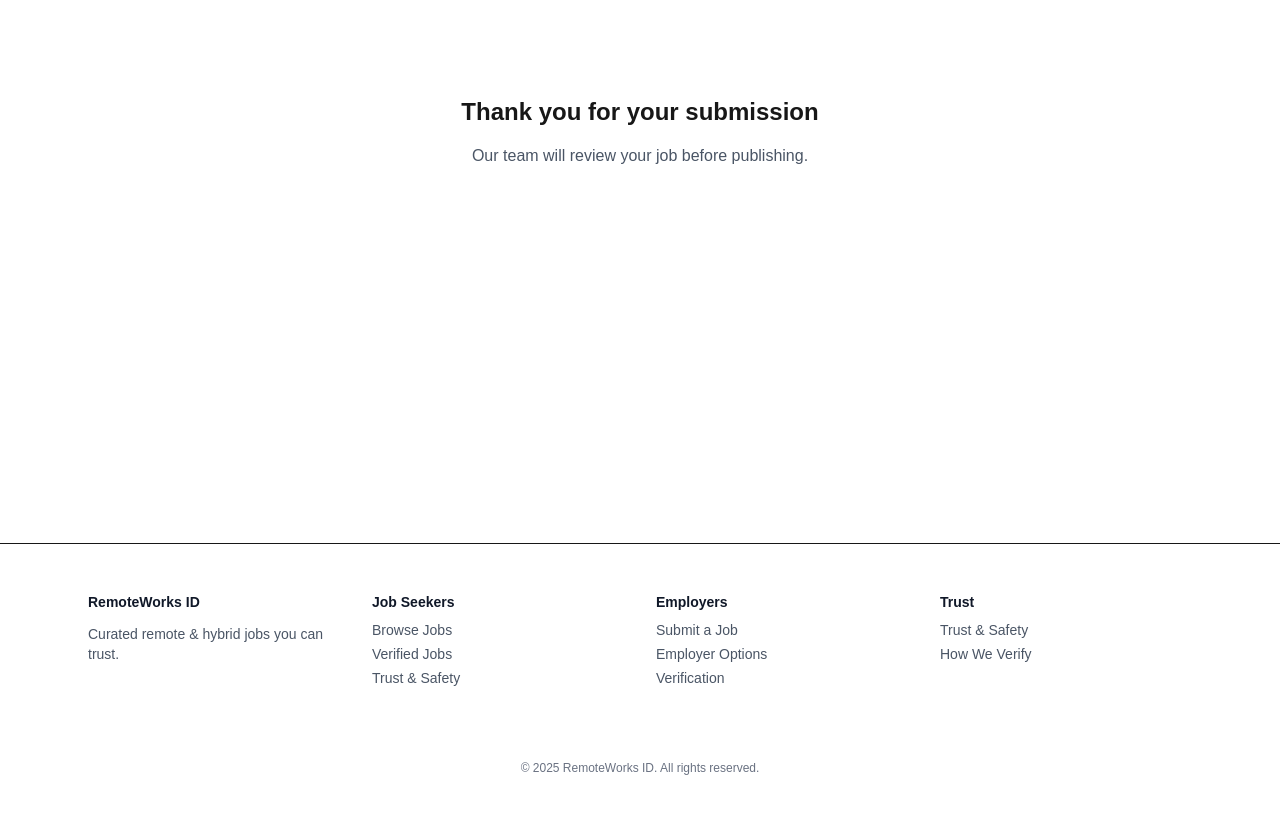
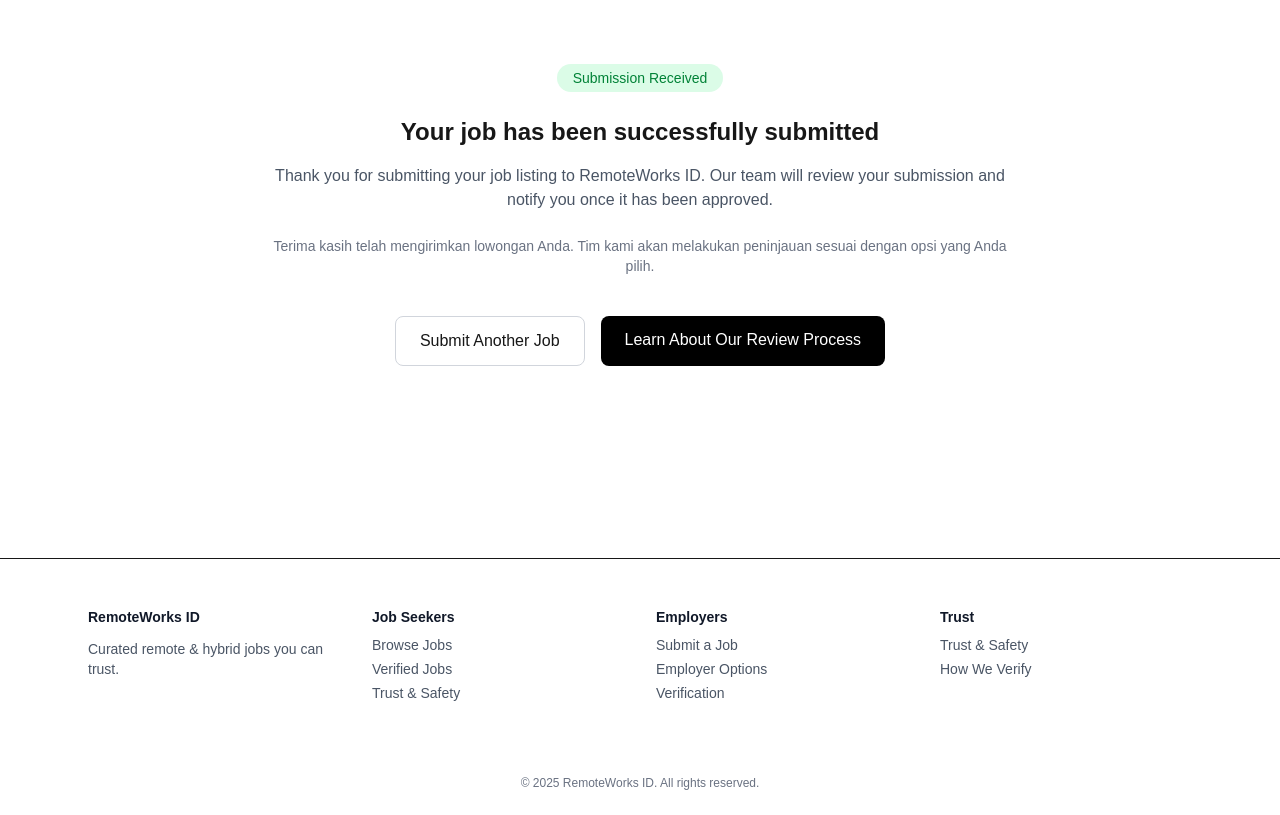
Before and after one commit to megakasmin/remoteworks-id, a Next.js app: page /employers/submit-job/success in a window 1280 px wide. Built offline with nearby package versions, Linux system fonts and the light colour scheme.

Commit message:
Additional Content for Success Submit a Job Page

```diff
--- a/app/employers/submit-job/page.tsx
+++ b/app/employers/submit-job/page.tsx
@@ -11,6 +11,7 @@
   const [priorityReview, setPriorityReview] = useState(false);
   const [highlighted, setHighlighted] = useState(false);
   const [reviewType, setReviewType] = useState<"standard" | "priority">("standard");
+
 
   const router = useRouter();
 
--- a/app/employers/submit-job/success/page.tsx
+++ b/app/employers/submit-job/success/page.tsx
@@ -1,12 +1,43 @@
-export default function SubmitSuccessPage() {
+import Link from "next/link";
+
+export default function SubmitJobSuccessPage() {
   return (
-    <main className="max-w-xl mx-auto px-6 py-24 text-center space-y-4">
-      <h1 className="text-2xl font-semibold">
-        Thank you for your submission
+    <main className="max-w-3xl mx-auto px-4 py-16 text-center">
+      <div className="mb-6">
+        <span className="inline-block rounded-full bg-green-100 text-green-700 px-4 py-1 text-sm">
+          Submission Received
+        </span>
+      </div>
+
+      <h1 className="text-2xl font-bold mb-4">
+        Your job has been successfully submitted
       </h1>
-      <p className="text-gray-600">
-        Our team will review your job before publishing.
+
+      <p className="text-gray-600 mb-6">
+        Thank you for submitting your job listing to RemoteWorks ID.
+        Our team will review your submission and notify you once it has been approved.
       </p>
+
+      <p className="text-sm text-gray-500 mb-10">
+        Terima kasih telah mengirimkan lowongan Anda.
+        Tim kami akan melakukan peninjauan sesuai dengan opsi yang Anda pilih.
+      </p>
+
+      <div className="flex flex-col sm:flex-row gap-4 justify-center">
+        <Link
+          href="/employers/submit-job"
+          className="px-6 py-3 rounded-lg border border-gray-300 hover:bg-gray-50 transition"
+        >
+          Submit Another Job
+        </Link>
+
+        <Link
+          href="/trust-and-safety"
+          className="px-6 py-3 rounded-lg bg-black text-white hover:bg-gray-800 transition"
+        >
+          Learn About Our Review Process
+        </Link>
+      </div>
     </main>
   );
 }
```
